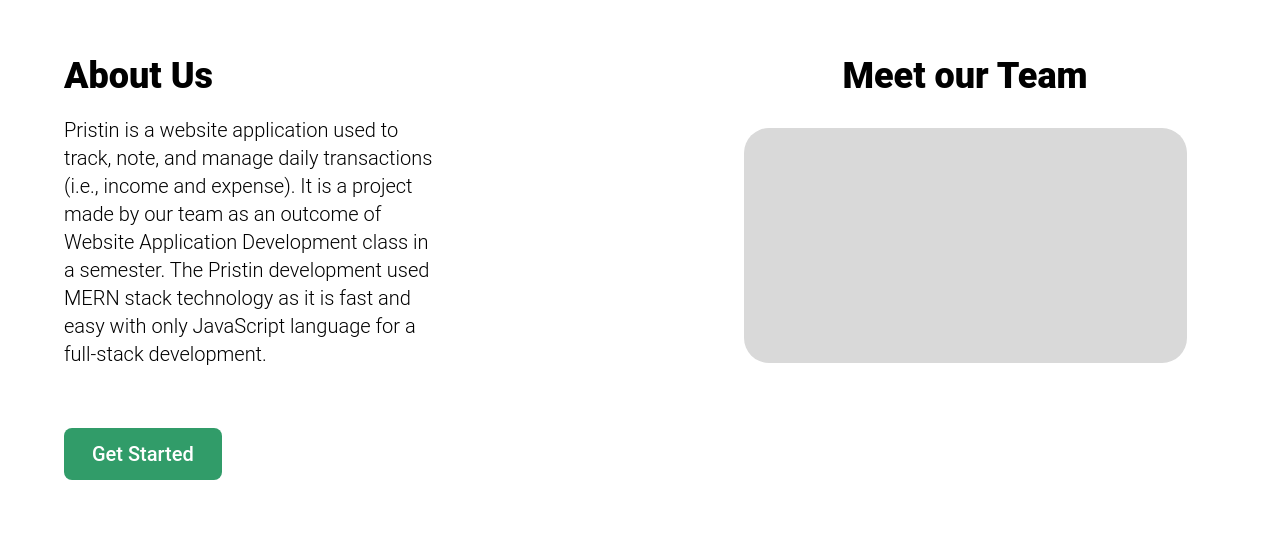
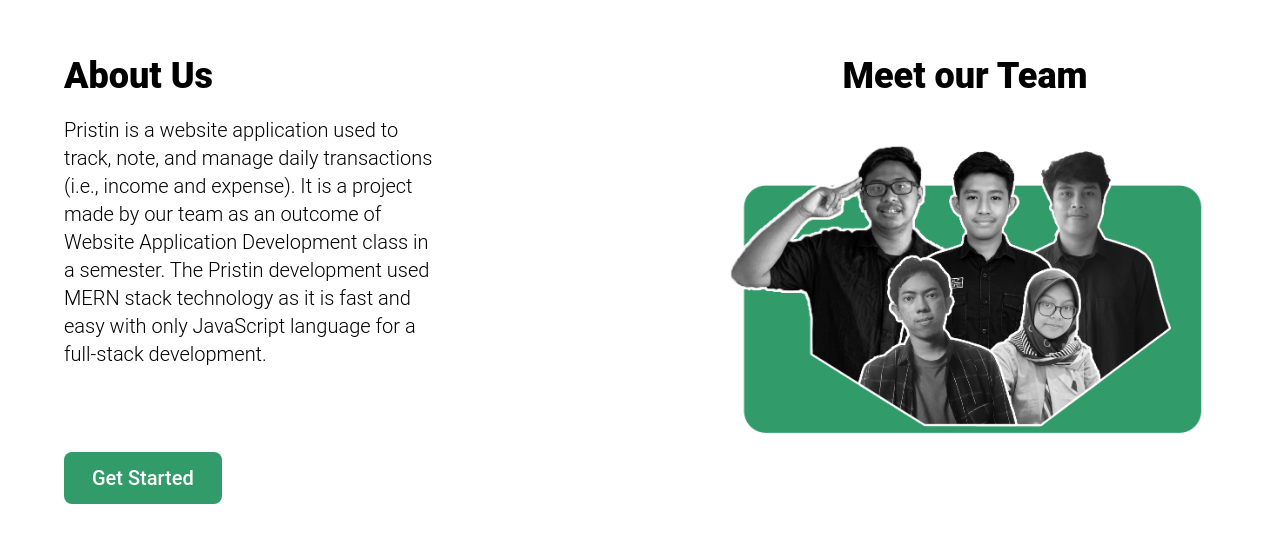
Before and after one commit to FarhanMaulanaF/Tugas_PAW_12, a React (Create React App) app in the folder client/: page / in a window 1280 px wide. Shown: the part 1736-2278 px from the top of the page. Built offline with nearby package versions, Linux system fonts and the light colour scheme.

Commit message:
update styling Homepage

```diff
--- a/client/src/components/home/aboutUs.jsx
+++ b/client/src/components/home/aboutUs.jsx
@@ -1,13 +1,13 @@
 import React from "react";
-import MeetOurTeam from "../../assets/MeetOurTeam.svg";
+import Team from "../../assets/team.png";
+import { Link } from "react-router-dom";
 
 function AboutUs() {
   return (
     <div
       id="section-3"
       name="aboutus"
-      className="bg-white pt-48 font-Roboto h-screen w-screen flex "
-    >
+      className="bg-white pt-48 font-Roboto h-screen w-screen flex ">
       <div className="md:grid-cols-2 grid mt-16 sm:mt-0 md:flex-row flex-col gap-5 w-screen h-1/2">
         <div className="justify-center md:ml-16">
           <div className="text-black text-center font-black text-4xl content-center md:text-left">
@@ -22,9 +22,11 @@ function AboutUs() {
             development.
           </div>
           <div className="flex justify-center md:justify-start">
-            <button class="bg-[#319C69] font-medium py-3 px-7 rounded-lg text-xl text-white mt-5 md:mt-10 hover:bg-[#263238]">
+            <Link to="/register">
+              <button class="bg-[#319C69] text-white md:text-left font-medium py-3 px-7 rounded-lg my-16 text-xl hover:bg-[#263238] hover:text-white">
               Get Started
-            </button>
+              </button>
+            </Link>
           </div>
         </div>
 
@@ -33,8 +35,8 @@ function AboutUs() {
             <div className="flex justify-center text-black text-center font-black text-4xl">
               Meet our Team
             </div>
-            <div className="flex justify-center mt-8">
-              <img src={MeetOurTeam} alt="meet our team" />
+            <div className="flex justify-center">
+              <img src={Team} className="scale-75" alt="our team" />
             </div>
           </div>
         </div>
--- a/client/src/components/home/homepage.jsx
+++ b/client/src/components/home/homepage.jsx
@@ -1,6 +1,7 @@
 import React from "react";
 import Illustration from "../../assets/Illustration.png";
 import { Link } from "react-router-dom";
+
 function Homepage() {
   return (
     <div className="bg-[#319C69] h-screen w-full font-Roboto">
@@ -40,7 +41,7 @@ function Homepage() {
               </Link>
             </li>
             <li>
-              <Link to="/signup" className="hover:text-[#263238]">
+              <Link to="/register" className="hover:text-[#263238]">
                 Register
               </Link>
             </li>
@@ -64,9 +65,11 @@ function Homepage() {
           </div>
 
           <div className="flex justify-center md:justify-start">
-            <button class="bg-[#F3F3F3] justify-center md:text-left md:ml-32 font-medium py-3 px-7 rounded-lg my-16 text-xl hover:bg-[#263238] hover:text-white">
+            <Link to="/register">
+              <button class="bg-[#F3F3F3] justify-center md:text-left md:ml-32 font-medium py-3 px-7 rounded-lg my-16 text-xl hover:bg-[#263238] hover:text-white">
               Get Started
-            </button>
+              </button>
+            </Link>
           </div>
         </div>
 
```
Also changed, not shown: client/src/assets/MeetOurTeam.svg (deleted), client/src/assets/team.png.
